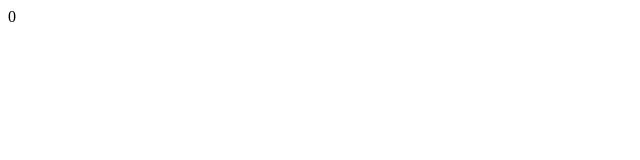
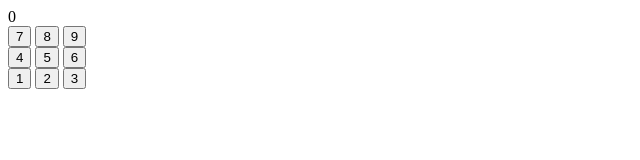
Before and after one commit to commit-this/calculator, a plain HTML site: page index.html in a window 1280 px wide. Shown: the whole page, without its empty margins (0-640 px from the left). Drawn offline with Linux system fonts and the light colour scheme.

Commit message:
Add numpad buttons 1-9

```diff
--- a/index.html
+++ b/index.html
@@ -13,7 +13,21 @@
                     0
                 </div>
                 <div class="buttons">
-
+                    <div>
+                        <button>7</button>
+                        <button>8</button>
+                        <button>9</button>
+                    </div>
+                    <div>
+                        <button>4</button>
+                        <button>5</button>
+                        <button>6</button>
+                    </div>
+                    <div>
+                        <button>1</button>
+                        <button>2</button>
+                        <button>3</button>
+                    </div>
                 </div>
             </div>
         </main>
```
